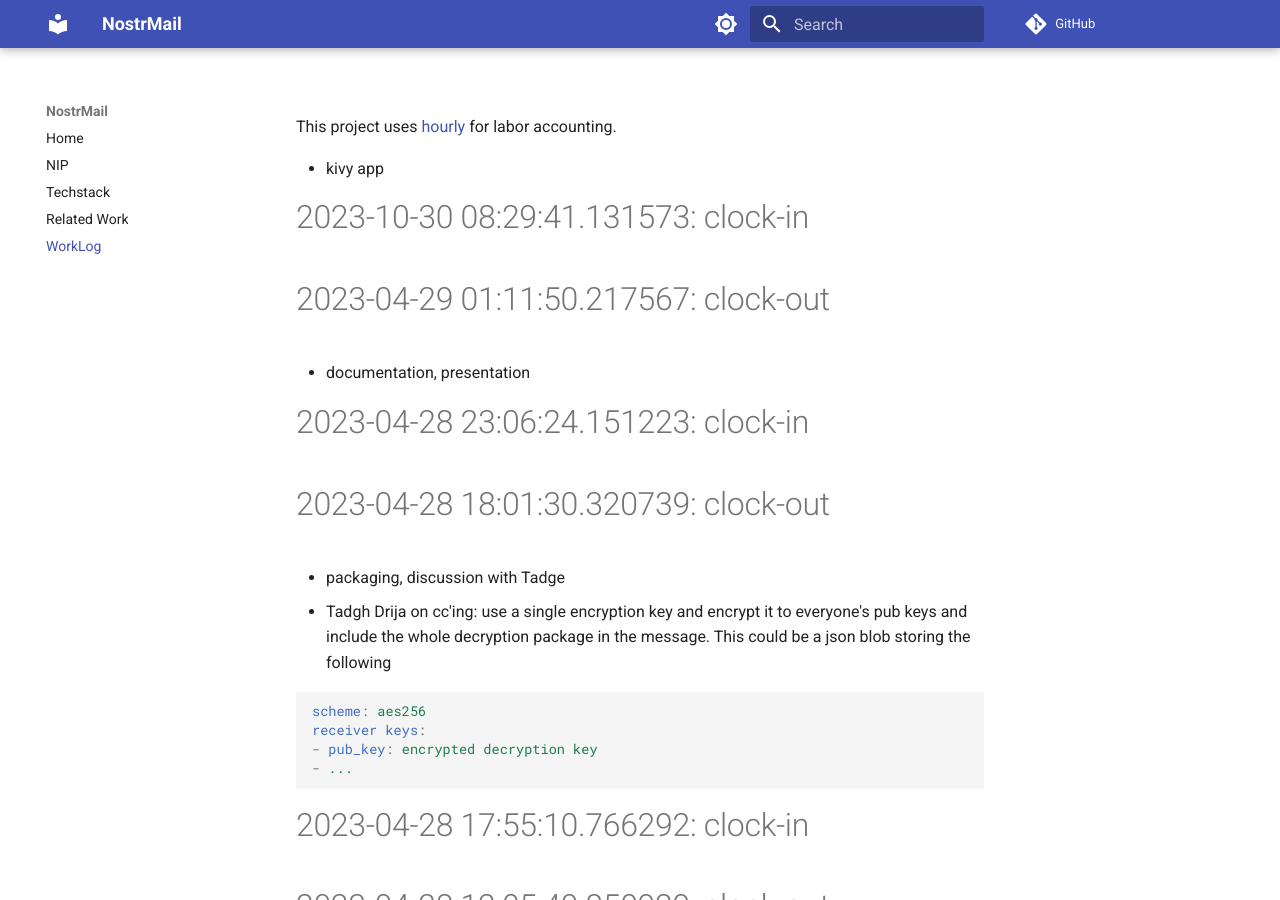
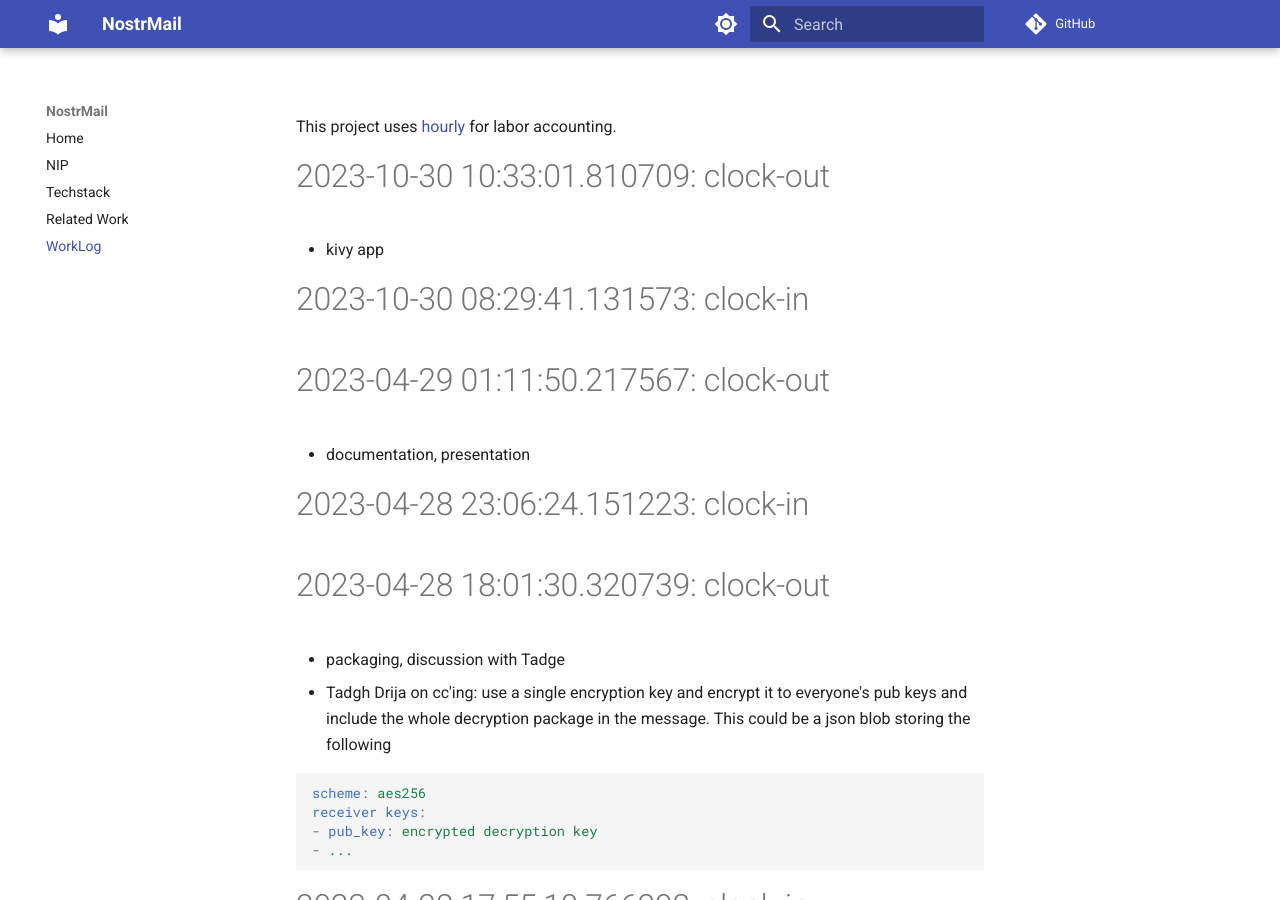
Before and after one commit to asherp/nostr-mail, an MkDocs documentation site: the page built from docs/WorkLog.md, in a window 1280 px wide and 900 px high. Built offline with MkDocs 1.6.1 and Material for MkDocs 9.7.7, drawn with Linux system fonts in a browser that asks for light colours; comment, search, counter and statistics services are not loaded.

Commit message:
clock-out

```diff
--- a/WorkLog.md
+++ b/WorkLog.md
@@ -1,3 +1,5 @@
+# 2023-10-30 10:33:01.810709: clock-out
+
 * kivy app
 
 # 2023-10-30 08:29:41.131573: clock-in
```
